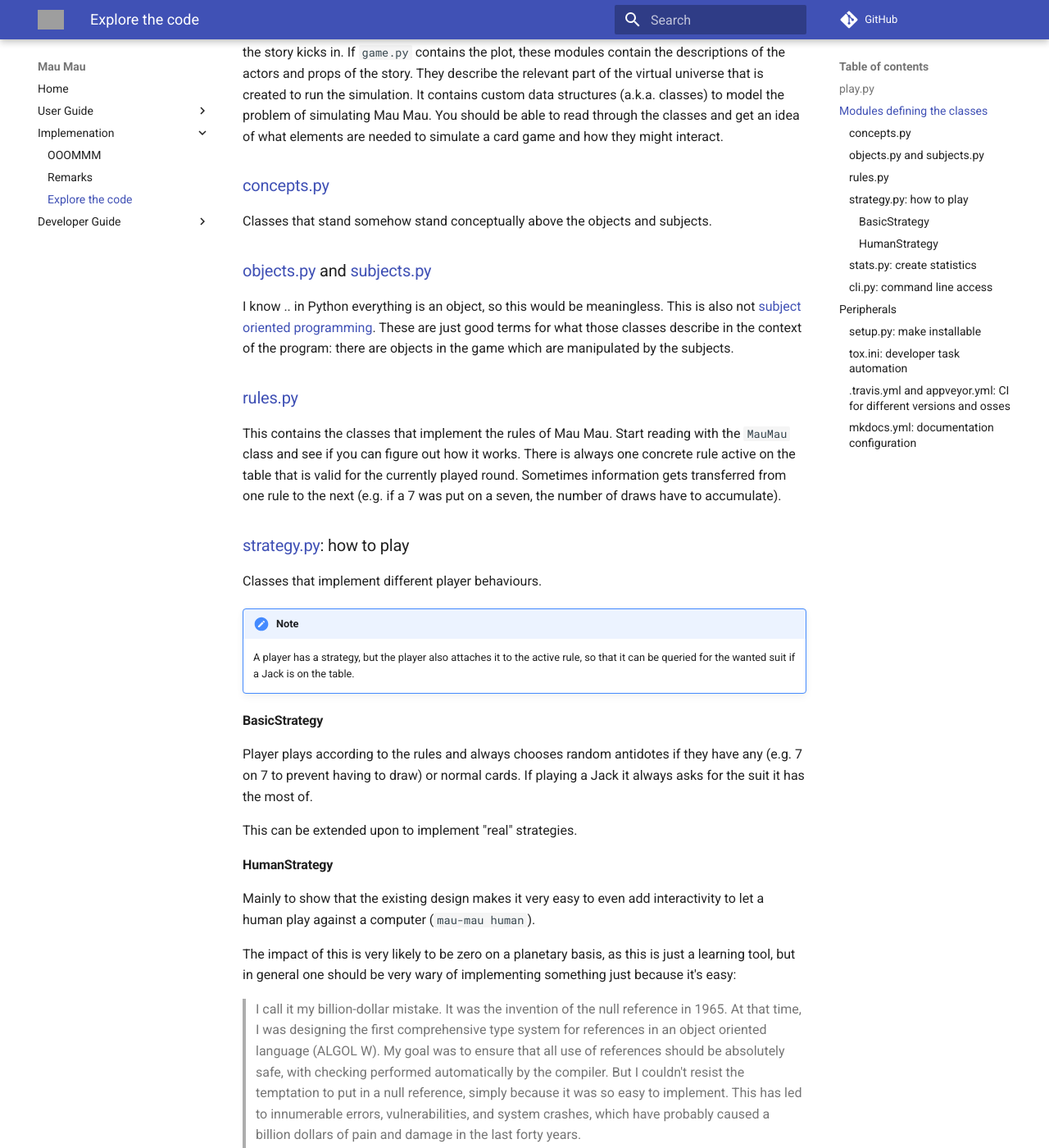
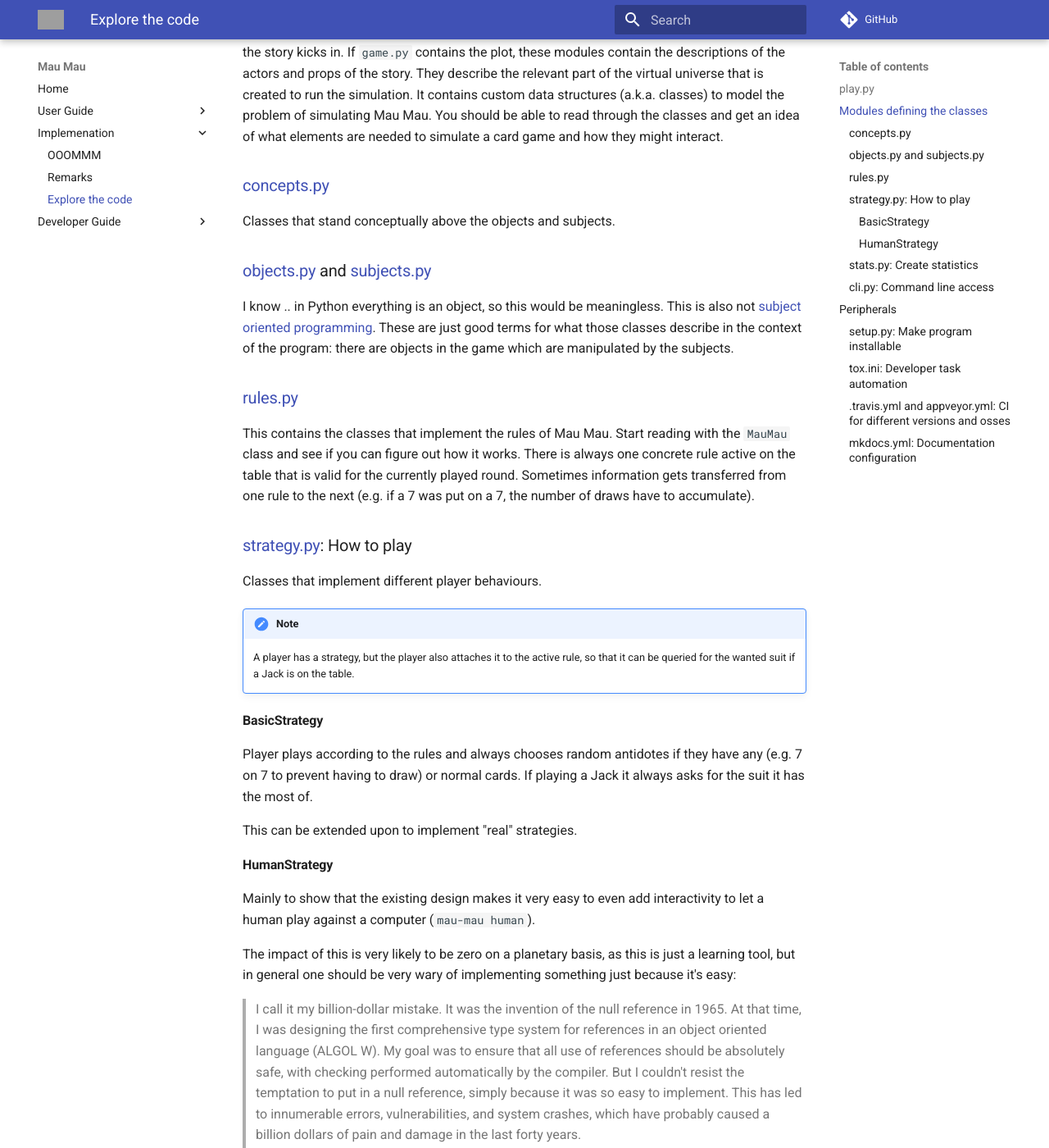
Before and after one commit to obestwalter/mau-mau, an MkDocs documentation site: the page built from docs/implementation/explore.md, in a window 1280 px wide and 1400 px high, scrolled down 991 px. Shown: the whole window at 82% size. Built offline with MkDocs 1.6.1 and Material for MkDocs 9.7.7, drawn with Linux system fonts in a browser that asks for light colours; comment, search, counter and statistics services are not loaded; old or Windows-style settings are respelled for this version of MkDocs; some of the changed text lies outside the part shown; grey boxes are pictures that could not be loaded.

Commit message:
more corrections

```diff
--- a/docs/implementation/explore.md
+++ b/docs/implementation/explore.md
@@ -27,7 +27,7 @@
 
 ### [concepts.py](https://github.com/obestwalter/mau-mau/blob/master/mau_mau/concepts.py)
 
-Classes that stand somehow stand conceptually above the objects and subjects.
+Classes that stand conceptually above the objects and subjects.
 
 ### [objects.py](https://github.com/obestwalter/mau-mau/blob/master/mau_mau/objects.py) and [subjects.py](https://github.com/obestwalter/mau-mau/blob/master/mau_mau/subjects.py)
 
@@ -35,9 +35,9 @@
 
 ### [rules.py](https://github.com/obestwalter/mau-mau/blob/master/mau_mau/rules.py)
 
-This contains the classes that implement the rules of Mau Mau. Start reading with the `MauMau` class and see if you can figure out how it works. There is always one concrete rule active on the table that is valid for the currently played round. Sometimes information gets transferred from one rule to the next (e.g. if a 7 was put on a seven, the number of draws have to accumulate).
+This contains the classes that implement the rules of Mau Mau. Start reading with the `MauMau` class and see if you can figure out how it works. There is always one concrete rule active on the table that is valid for the currently played round. Sometimes information gets transferred from one rule to the next (e.g. if a 7 was put on a 7, the number of draws have to accumulate).
 
-### [strategy.py](https://github.com/obestwalter/mau-mau/blob/master/mau_mau/strategy.py): how to play
+### [strategy.py](https://github.com/obestwalter/mau-mau/blob/master/mau_mau/strategy.py): How to play
 
 Classes that implement different player behaviours.
 
@@ -62,24 +62,24 @@
 
 ... you have been warned.
 
-### [stats.py](https://github.com/obestwalter/mau-mau/blob/master/mau_mau/stats.py): create statistics
+### [stats.py](https://github.com/obestwalter/mau-mau/blob/master/mau_mau/stats.py): Create statistics
 
 Contains functions to run the game simulations and collect statistics. See [usage examples](../guide/usage.md#collect-statistics)
 
-### [cli.py](https://github.com/obestwalter/mau-mau/blob/master/mau_mau/cli.py): command line access
+### [cli.py](https://github.com/obestwalter/mau-mau/blob/master/mau_mau/cli.py): Command line access
 
-This contains the code for the commandline interface. Its function `main` is configured in `setup.py` `entry_points` to act like a program called `mau-mau` that is accessible where the package is installed. At the moment the following can be accessed from the commandline:
+This contains the code for the command line interface. Its function `main` is configured in `setup.py` `entry_points` to act like a program called `mau-mau` that is accessible where the package is installed. At the moment the following can be accessed from the command line:
 
 ## Peripherals
 
 !!! note
     These files are not part of the actual software but are still vital for helping with development, installation, testing, etc. -- this makes all that tedious stuff you need when writing software less ... tedious.
 
-### [setup.py](https://github.com/obestwalter/mau-mau/blob/master/setup.py): make installable
+### [setup.py](https://github.com/obestwalter/mau-mau/blob/master/setup.py): Make program installable
 
 This module is what is being called, when the package is installed via pip or with `python3 setup.py`. This is the standard way of doing it in the Python ecosystem and it is documented [here](https://docs.python.org/3.5/distutils/setupscript.html).
 
-### [tox.ini](https://github.com/obestwalter/mau-mau/blob/master/tox.ini): developer task automation
+### [tox.ini](https://github.com/obestwalter/mau-mau/blob/master/tox.ini): Developer task automation
 
 This [INI](https://en.wikipedia.org/wiki/INI_file) file configures tasks that can run with the tox commands. The primary goal of tox is to automate testing and act as a frontend for CI, but it can be used for automating other developer tasks as well. See also [the developer documentation](../dev/tox.md) for this tox.ini.
 
@@ -87,6 +87,6 @@
 
 See [documentation about CI](../dev/ci.md)
 
-### [mkdocs.yml](https://github.com/obestwalter/mau-mau/blob/master/mkdocs.yml): documentation configuration
+### [mkdocs.yml](https://github.com/obestwalter/mau-mau/blob/master/mkdocs.yml): Documentation configuration
 
 See the [documentation for the documentation](../dev/docs.md) (I'm not kidding ...).
```
